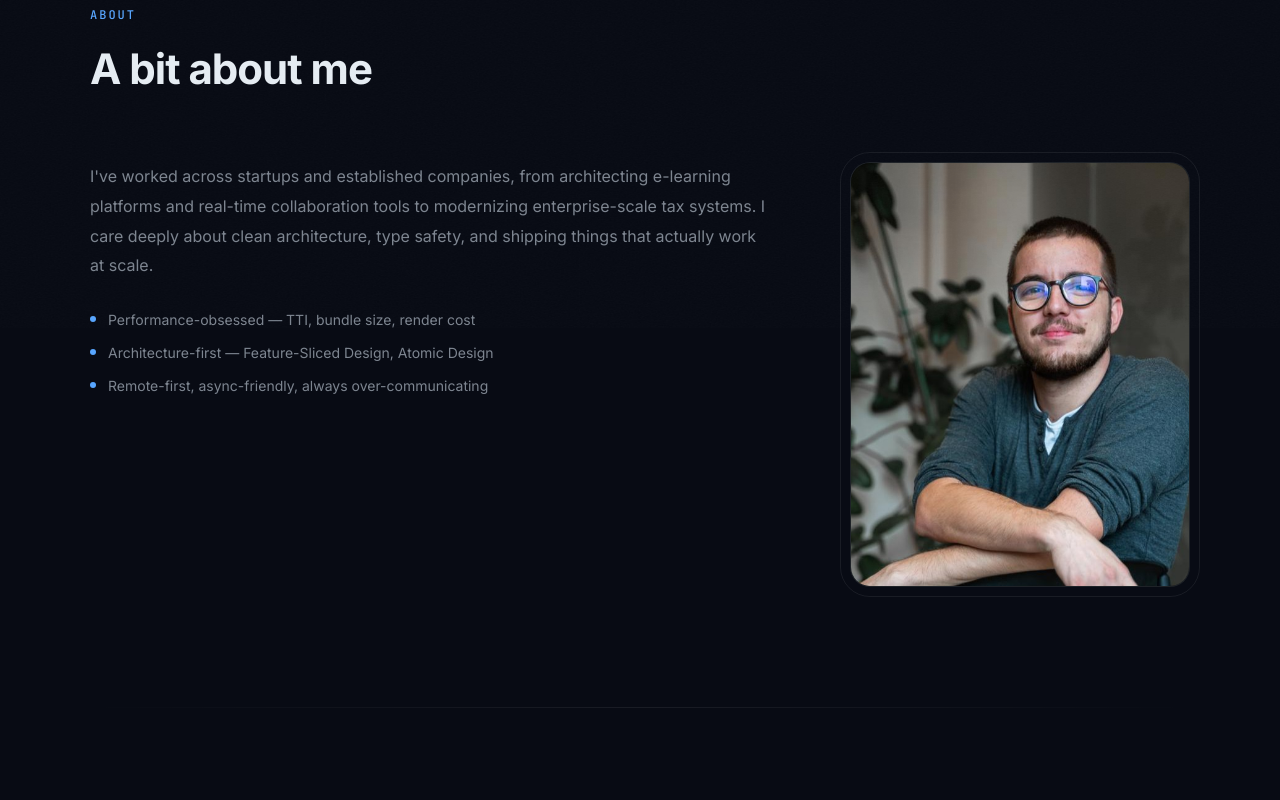
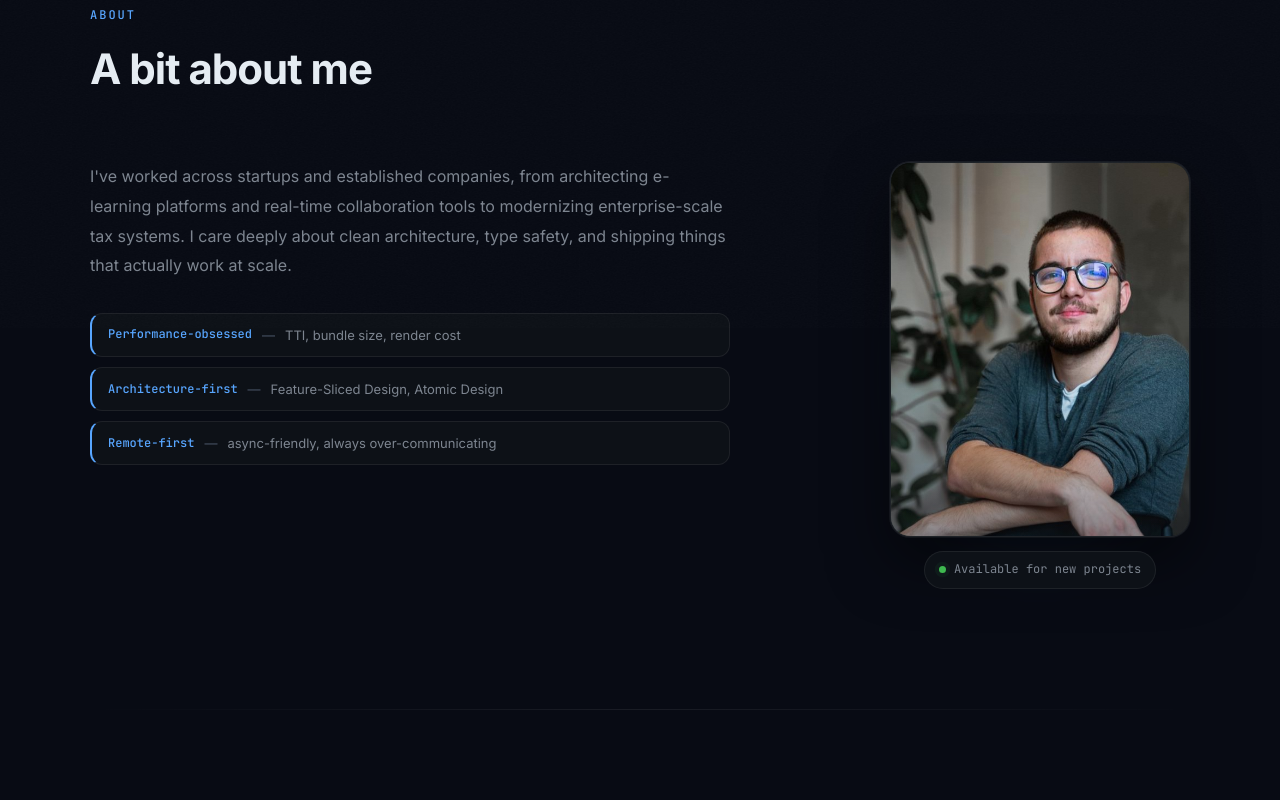
Before and after one commit to markojagetic15/portfolio-page, a React (Vite) app: page / in a window 1280 px wide. Shown: the part 920-1720 px from the top of the page. Built offline with nearby package versions, Linux system fonts and the light colour scheme.

Commit message:
Fix design

```diff
--- a/src/pages/cli/ui/CliPage.tsx
+++ b/src/pages/cli/ui/CliPage.tsx
@@ -27,8 +27,7 @@ const WELCOME_LINES: Line[] = [
 ];
 
 const FS: Record<string, string[]> = {
-  "~": ["about.txt", "resume.pdf", "contact.txt", "projects/", "skills.txt"],
-  "~/projects": ["NomadDesk", "Codebeam", "Ledgr", "PatchworkCMS"],
+  "~": ["about.txt", "resume.pdf", "contact.txt", "skills.txt"],
 };
 
 const COMMANDS: Record<string, (args: string[], cwd: string, setCwd: (d: string) => void, navigate: () => void) => Line[]> = {
@@ -37,13 +36,10 @@ const COMMANDS: Record<string, (args: string[], cwd: string, setCwd: (d: string)
     { type: "blank", text: "" },
     { type: "output", text: "  whoami            Short bio" },
     { type: "output", text: "  ls                List files in current directory" },
-    { type: "output", text: "  ls projects       List all projects" },
     { type: "output", text: "  ls skills         List all skills" },
     { type: "output", text: "  cat about         Read about me" },
     { type: "output", text: "  cat resume        Work experience" },
     { type: "output", text: "  cat contact       Contact information" },
-    { type: "output", text: "  open <name>       Open a project (try: open NomadDesk)" },
-    { type: "output", text: "  cd projects       Change to projects directory" },
     { type: "output", text: "  cd ~              Go home" },
     { type: "output", text: "  pwd               Print working directory" },
     { type: "output", text: "  date              Current date" },
@@ -88,14 +84,6 @@ const COMMANDS: Record<string, (args: string[], cwd: string, setCwd: (d: string)
   cd: (args, cwd, setCwd) => {
     const target = args[0] ?? "~";
     if (target === "~" || target === "/") {
-      setCwd("~");
-      return [{ type: "dim", text: `  → ~/` }];
-    }
-    if (target === "projects" || target === "~/projects") {
-      setCwd("~/projects");
-      return [{ type: "dim", text: `  → ~/projects/` }];
-    }
-    if (target === ".." && cwd === "~/projects") {
       setCwd("~");
       return [{ type: "dim", text: `  → ~/` }];
     }
@@ -166,28 +154,6 @@ const COMMANDS: Record<string, (args: string[], cwd: string, setCwd: (d: string)
 
   contact: () => COMMANDS["cat"](["contact"], "~", () => {}, () => {}),
 
-  open: (args) => {
-    const target = args.join(" ").toLowerCase().replace(/\s/g, "");
-    const links: Record<string, string> = {
-      nomaddesk: "https://github.com",
-      codebeam: "https://github.com",
-      ledgr: "https://github.com",
-      patchworkcms: "https://github.com",
-    };
-    const url = links[target];
-    if (url) {
-      setTimeout(() => window.open(url, "_blank"), 100);
-      return [
-        { type: "green", text: `  Opening ${args.join(" ")}...` },
-        { type: "dim", text: `  URL: ${url}` },
-      ];
-    }
-    return [
-      { type: "error", text: `  open: ${args.join(" ") || "(null)"}: Project not found` },
-      { type: "dim", text: "  Try: open NomadDesk · open Codebeam · open Ledgr · open PatchworkCMS" },
-    ];
-  },
-
   date: () => [
     { type: "output", text: `  ${new Date().toUTCString()}` },
   ],
@@ -203,17 +169,6 @@ const COMMANDS: Record<string, (args: string[], cwd: string, setCwd: (d: string)
 
   echo: (args) => [
     { type: "output", text: `  ${args.join(" ")}` },
-  ],
-
-  "ls projects": () => [
-    { type: "yellow", text: "~/projects/" },
-    { type: "blank", text: "" },
-    { type: "accent", text: "  NomadDesk      Remote work hub — co-working spaces & live availability" },
-    { type: "accent", text: "  Codebeam       Collaborative live coding with AI-powered code review" },
-    { type: "accent", text: "  Ledgr          Personal finance dashboard with AI spending insights" },
-    { type: "accent", text: "  PatchworkCMS   Headless CMS with visual drag-and-drop page builder" },
-    { type: "blank", text: "" },
-    { type: "dim", text: "  Type 'open <name>' to open a project" },
   ],
 
   "ls skills": () => [
@@ -251,15 +206,14 @@ const COMMANDS: Record<string, (args: string[], cwd: string, setCwd: (d: string)
 
 const TOP_LEVEL_COMMANDS = [
   "back", "cat", "cd", "clear", "cls", "contact", "date",
-  "echo", "exit", "help", "history", "ls", "open", "pwd",
+  "echo", "exit", "help", "history", "ls", "pwd",
   "uname", "whoami",
 ];
 
 const ARG_COMPLETIONS: Record<string, string[]> = {
   cat:  ["about", "contact", "resume", "skills"],
-  cd:   ["..", "projects", "~"],
-  ls:   ["projects", "skills"],
-  open: ["Codebeam", "Ledgr", "NomadDesk", "PatchworkCMS"],
+  cd:   ["~"],
+  ls:   ["skills"],
   uname: ["-a"],
 };
 
--- a/src/widgets/about/ui/About.module.css
+++ b/src/widgets/about/ui/About.module.css
@@ -26,20 +26,23 @@
   font-size: clamp(28px, 5vw, 42px);
   font-weight: 700;
   letter-spacing: -1px;
-  color: var(--text);
+  background: linear-gradient(135deg, var(--text) 40%, rgba(88, 166, 255, 0.7) 100%);
+  -webkit-background-clip: text;
+  -webkit-text-fill-color: transparent;
+  background-clip: text;
 }
 
 .layout {
   display: grid;
-  grid-template-columns: 1fr 340px;
-  gap: 80px;
+  grid-template-columns: 1fr 300px;
+  gap: 160px;
   align-items: start;
 }
 
 .text {
   display: flex;
   flex-direction: column;
-  gap: 20px;
+  gap: 32px;
 }
 
 .paragraph {
@@ -48,36 +51,69 @@
   line-height: 1.85;
 }
 
+/* Values */
 .values {
   list-style: none;
   display: flex;
   flex-direction: column;
-  gap: 12px;
-  margin-top: 8px;
+  gap: 10px;
   padding: 0;
 }
 
 .value {
   display: flex;
   align-items: center;
-  gap: 12px;
-  font-size: 14px;
-  color: var(--text-muted);
-  line-height: 1.5;
+  gap: 10px;
+  padding: 12px 16px;
+  background: var(--bg-card);
+  border: 1px solid var(--border);
+  border-left: 2px solid var(--accent);
+  border-radius: var(--radius);
+  font-size: 13px;
+  line-height: 1.4;
+  transition: border-color 0.2s, background 0.2s;
 }
 
-.valueDot {
-  width: 6px;
-  height: 6px;
-  border-radius: 50%;
-  background: var(--accent);
+.value:hover {
+  background: var(--bg-card-hover);
+  border-color: var(--border-hover);
+  border-left-color: var(--accent);
+}
+
+.valueLabel {
+  font-family: var(--font-mono);
+  font-size: 12px;
+  font-weight: 500;
+  color: var(--accent);
+  white-space: nowrap;
+}
+
+.valueSep {
+  color: var(--text-subtle);
   flex-shrink: 0;
+}
+
+.valueDesc {
+  color: var(--text-muted);
 }
 
 /* Photo */
 .photoWrap {
   position: relative;
   align-self: start;
+  display: flex;
+  flex-direction: column;
+  gap: 14px;
+}
+
+.photoGlow {
+  position: absolute;
+  inset: -24px;
+  background: radial-gradient(ellipse at 50% 50%, rgba(88, 166, 255, 0.12), transparent 70%);
+  border-radius: 50%;
+  z-index: 0;
+  pointer-events: none;
+  filter: blur(20px);
 }
 
 .photo {
@@ -88,6 +124,8 @@
   overflow: hidden;
   background: var(--bg-card);
   border: 1px solid var(--border);
+  box-shadow: 0 24px 60px rgba(0, 0, 0, 0.5), 0 0 0 1px var(--border);
+  z-index: 1;
 }
 
 .photo img {
@@ -97,38 +135,46 @@
   display: block;
 }
 
-.photoPlaceholder {
-  width: 100%;
-  height: 100%;
-  display: flex;
-  flex-direction: column;
-  align-items: center;
-  justify-content: center;
-  gap: 10px;
-  color: var(--text-subtle);
+.photoOverlay {
+  position: absolute;
+  inset: 0;
+  background: linear-gradient(to top, rgba(8, 11, 20, 0.4) 0%, transparent 50%);
+  pointer-events: none;
 }
 
-.photoPlaceholder span {
-  font-size: 13px;
+/* Status badge */
+.photoStatus {
+  display: flex;
+  align-items: center;
+  gap: 8px;
+  padding: 8px 14px;
+  background: var(--bg-card);
+  border: 1px solid var(--border);
+  border-radius: 99px;
+  width: fit-content;
+  align-self: center;
+  z-index: 1;
 }
 
-.photoPlaceholder code {
-  font-family: var(--font-mono);
-  font-size: 11px;
-  color: var(--accent);
-  background: var(--accent-glow);
-  border: 1px solid rgba(88, 166, 255, 0.2);
-  padding: 3px 10px;
-  border-radius: 5px;
+.statusDot {
+  width: 7px;
+  height: 7px;
+  border-radius: 50%;
+  background: var(--green);
+  flex-shrink: 0;
+  animation: pulse 2.4s ease-in-out infinite;
 }
 
-.photoBorder {
-  position: absolute;
-  inset: -10px;
-  border: 1px solid var(--border);
-  border-radius: calc(var(--radius-lg) + 10px);
-  z-index: -1;
-  pointer-events: none;
+@keyframes pulse {
+  0%, 100% { box-shadow: 0 0 0 0 rgba(63, 185, 80, 0.4); }
+  50%       { box-shadow: 0 0 0 5px rgba(63, 185, 80, 0); }
+}
+
+.statusText {
+  font-size: 12px;
+  color: var(--text-muted);
+  font-family: var(--font-mono);
+  white-space: nowrap;
 }
 
 @media (max-width: 900px) {
@@ -136,6 +182,6 @@
     grid-template-columns: 1fr;
   }
   .photoWrap {
-    max-width: 300px;
+    max-width: 280px;
   }
 }
--- a/src/widgets/about/ui/About.tsx
+++ b/src/widgets/about/ui/About.tsx
@@ -2,9 +2,9 @@ import { useReveal } from "../../../shared/lib/hooks/useReveal";
 import styles from "./About.module.css";
 
 const values = [
-  "Performance-obsessed — TTI, bundle size, render cost",
-  "Architecture-first — Feature-Sliced Design, Atomic Design",
-  "Remote-first, async-friendly, always over-communicating",
+  { label: "Performance-obsessed", desc: "TTI, bundle size, render cost" },
+  { label: "Architecture-first", desc: "Feature-Sliced Design, Atomic Design" },
+  { label: "Remote-first", desc: "async-friendly, always over-communicating" },
 ];
 
 export default function About() {
@@ -30,19 +30,25 @@ export default function About() {
             </p>
             <ul className={styles.values}>
               {values.map((v) => (
-                <li key={v} className={styles.value}>
-                  <span className={styles.valueDot} />
-                  {v}
+                <li key={v.label} className={styles.value}>
+                  <span className={styles.valueLabel}>{v.label}</span>
+                  <span className={styles.valueSep}>—</span>
+                  <span className={styles.valueDesc}>{v.desc}</span>
                 </li>
               ))}
             </ul>
           </div>
 
           <div className={`${styles.photoWrap} reveal`} ref={rightRef}>
+            <div className={styles.photoGlow} />
             <div className={styles.photo}>
               <img src='/photo.jpeg' alt="Marko Jagetić" />
+              <div className={styles.photoOverlay} />
             </div>
-            <div className={styles.photoBorder} />
+            <div className={styles.photoStatus}>
+              <span className={styles.statusDot} />
+              <span className={styles.statusText}>Available for new projects</span>
+            </div>
           </div>
         </div>
       </div>
--- a/src/widgets/experience/ui/Experience.module.css
+++ b/src/widgets/experience/ui/Experience.module.css
@@ -3,7 +3,7 @@
 }
 
 .container {
-  max-width: 900px;
+  max-width: 1100px;
   margin: 0 auto;
 }
 
```
